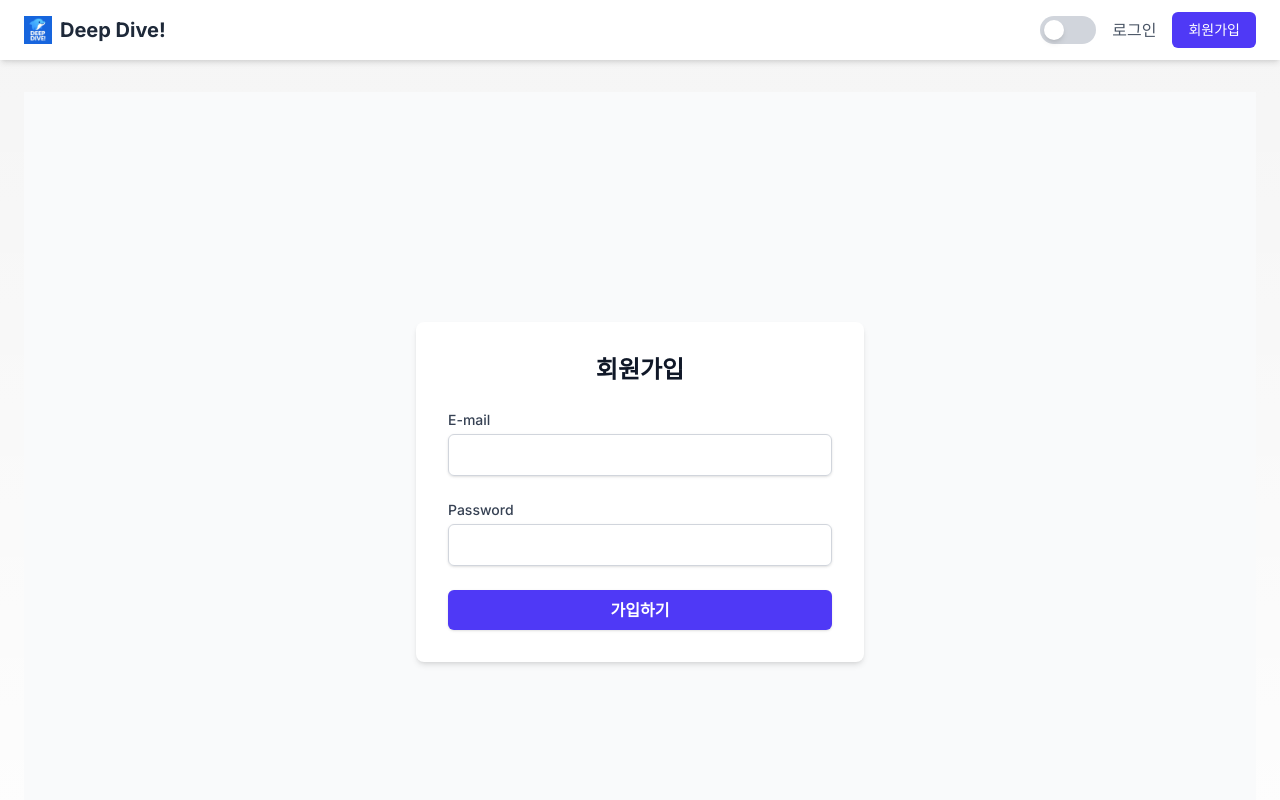
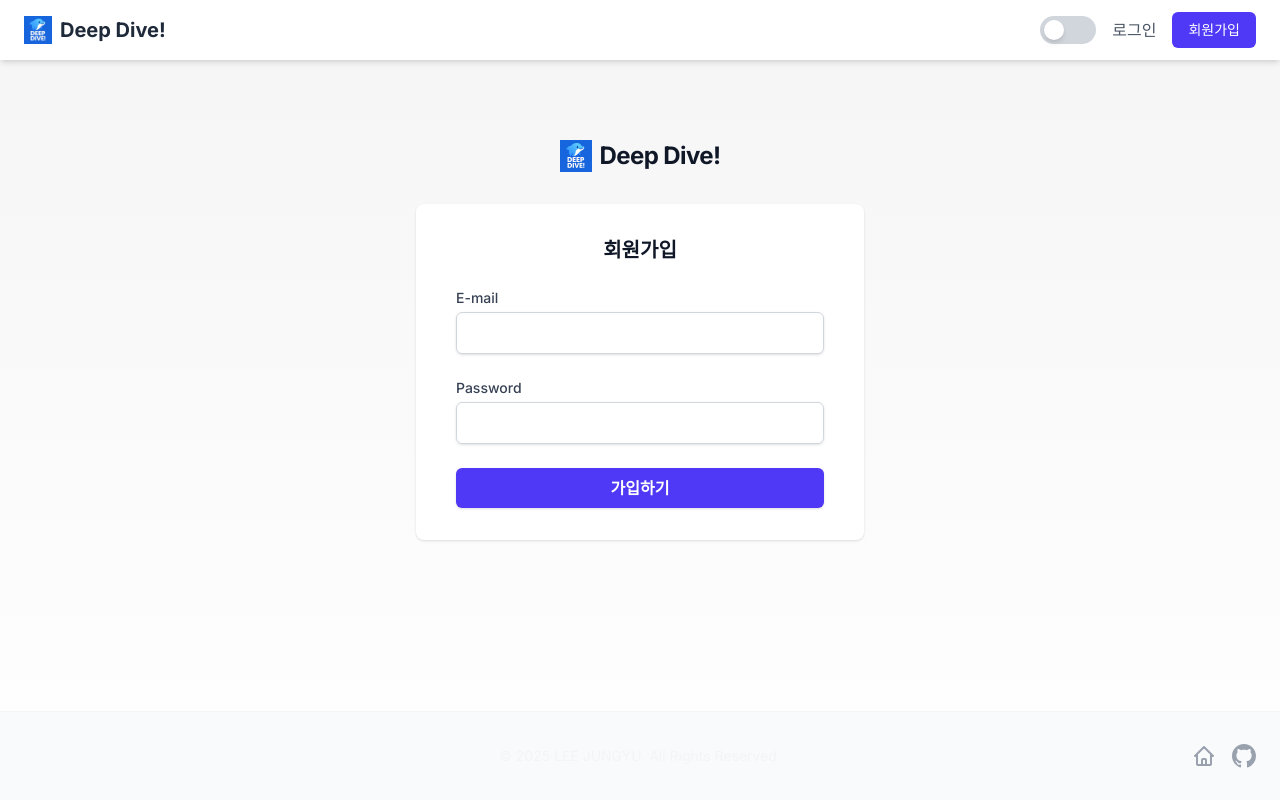
Before and after one commit to jungyuya/new-blog, a Next.js app in the folder apps/frontend/: page /signup in a window 1280 px wide. Shown: the top 800 px of the page. Built offline with nearby package versions, Linux system fonts and the light colour scheme; no server answers.

Commit message:
회원가입/로그인 까지 모두 다크모두 적용 완료

```diff
--- a/apps/frontend/src/app/login/page.tsx
+++ b/apps/frontend/src/app/login/page.tsx
@@ -1,17 +1,18 @@
 // 파일 위치: apps/frontend/src/app/login/page.tsx
 // 역할: /login 경로에 해당하는 페이지를 정의하고, 로그인 폼 컴포넌트를 렌더링합니다.
 
-import Login from '@/components/Login'; // '@/'는 src/ 디렉토리를 가리키는 절대 경로입니다.
+import Login from '@/components/Login';
+import AuthLayout from '@/components/AuthLayout'; // [추가] AuthLayout import
 
 export default function LoginPage() {
   return (
-    <div className="flex justify-center items-center min-h-screen bg-gray-50">
-      <div className="w-full max-w-md p-8 space-y-6 bg-white rounded-lg shadow-md">
-        <h1 className="text-2xl font-bold text-center text-gray-900">
-          로그인
-        </h1>
-        <Login />
-      </div>
-    </div>
+    // [수정] 기존 div 구조를 AuthLayout으로 대체합니다.
+    <AuthLayout>
+      {/* AuthLayout의 카드 내부에 들어갈 콘텐츠 */}
+      <h1 className="text-xl font-bold text-center text-gray-900 dark:text-gray-100 mb-6">
+        로그인
+      </h1>
+      <Login />
+    </AuthLayout>
   );
 }
--- a/apps/frontend/src/app/signup/page.tsx
+++ b/apps/frontend/src/app/signup/page.tsx
@@ -1,16 +1,16 @@
 // 파일 위치: apps/frontend/src/app/signup/page.tsx
 
 import SignUp from '@/components/SignUp';
+import AuthLayout from '@/components/AuthLayout'; // [추가] AuthLayout import
 
 export default function SignUpPage() {
   return (
-    <div className="flex justify-center items-center min-h-screen bg-gray-50">
-      <div className="w-full max-w-md p-8 space-y-6 bg-white rounded-lg shadow-md">
-        <h1 className="text-2xl font-bold text-center text-gray-900">
-          회원가입
-        </h1>
-        <SignUp />
-      </div>
-    </div>
+    // [수정] 기존 div 구조를 AuthLayout으로 대체합니다.
+    <AuthLayout>
+      <h1 className="text-xl font-bold text-center text-gray-900 dark:text-gray-100 mb-6">
+        회원가입
+      </h1>
+      <SignUp />
+    </AuthLayout>
   );
 }
--- a/apps/frontend/src/components/AuthLayout.tsx
+++ b/apps/frontend/src/components/AuthLayout.tsx
@@ -1,8 +1,29 @@
-// apps/frontend/src/components/AuthLayout.tsx (임시 수정본)
+// apps/frontend/src/components/AuthLayout.tsx
 'use client';
 
-// 모든 Amplify 관련 로직을 제거하고,
-// 단순히 자식 컴포넌트를 그대로 렌더링하는 역할만 수행합니다.
+import Link from 'next/link';
+import Image from 'next/image';
+
 export default function AuthLayout({ children }: { children: React.ReactNode }) {
-  return <>{children}</>;
+  return (
+    // [추가] 1. 전체 화면을 차지하고, 자식을 중앙 정렬하는 배경 레이아웃
+    <div className="flex min-h-full flex-col justify-center py-12 sm:px-6 lg:px-8">
+      <div className="sm:mx-auto sm:w-full sm:max-w-md">
+        {/* 로고와 제목 */}
+        <Link href="/" className="flex items-center justify-center space-x-2">
+          <Image src="/homelogo.webp" alt="로고" width={32} height={32} unoptimized={true} />
+          <h2 className="text-center text-2xl font-bold tracking-tight text-gray-900 dark:text-gray-100">
+            Deep Dive!
+          </h2>
+        </Link>
+      </div>
+
+      {/* [추가] 2. 폼을 감싸는 카드 UI (PostCard 등과 유사한 스타일) */}
+      <div className="mt-8 sm:mx-auto sm:w-full sm:max-w-md">
+        <div className="bg-white py-8 px-4 shadow sm:rounded-lg sm:px-10 dark:bg-stone-800 dark:border dark:border-gray-700">
+          {children}
+        </div>
+      </div>
+    </div>
+  );
 }
--- a/apps/frontend/src/components/Login.tsx
+++ b/apps/frontend/src/components/Login.tsx
@@ -1,36 +1,25 @@
-// 파일 위치: apps/frontend/src/components/Login.tsx (v2.0 리팩토링)
-// 역할: UI 렌더링과 사용자 입력 처리에만 집중하는 단순화된 컴포넌트.
-
+// 파일 위치: apps/frontend/src/components/Login.tsx
 'use client';
 
 import { useState } from 'react';
 import { useAuth } from '@/contexts/AuthContext';
-import { useRouter } from 'next/navigation'; // [추가] useRouter를 다시 import 합니다.
+import { useRouter } from 'next/navigation';
 
 export default function Login() {
-  // [수정] AuthContext에서 login 함수와 isLoading 상태를 직접 가져옵니다.
   const router = useRouter();
   const { login } = useAuth();
   const [email, setEmail] = useState('');
   const [password, setPassword] = useState('');
   const [error, setError] = useState<string | null>(null);
-  // [수정] 자체 로딩 상태 대신 AuthContext의 로딩 상태를 사용할 수도 있지만,
-  // UI의 즉각적인 피드백을 위해 독립적인 로딩 상태를 유지합니다.
   const [isSubmitting, setIsSubmitting] = useState(false);
 
   const handleSubmit = async (event: React.FormEvent<HTMLFormElement>) => {
     event.preventDefault();
     setError(null);
     setIsSubmitting(true);
-
     try {
-      // 1. AuthContext의 login 함수를 호출합니다.
       await login({ email, password });
-
-      // 2. [핵심] login 함수가 에러 없이 성공적으로 완료되면,
-      //   이곳에서 명시적으로 페이지 이동을 실행합니다.
       router.push('/');
-
     } catch (err) {
       console.error('Login failed:', err);
       if (err instanceof Error) {
@@ -43,28 +32,32 @@ export default function Login() {
     }
   };
 
-  // [수정] disabled 속성에서 isAuthLoading 대신 isSubmitting을 사용합니다.
   return (
     <form onSubmit={handleSubmit} className="space-y-6">
-      {/* ... (input 태그들은 변경 없음) ... */}
       <div>
-        <label htmlFor="email" className="block text-sm font-medium text-gray-700">E-mail</label>
+        {/* [수정] 1. 라벨에 다크 모드 색상 적용 */}
+        <label htmlFor="email" className="block text-sm font-medium text-gray-700 dark:text-gray-300">E-mail</label>
+        {/* [수정] 2. input에 다크 모드 스타일 적용 */}
         <input id="email" name="email" type="email" autoComplete="email" required value={email} onChange={(e) => setEmail(e.target.value)}
-          className="block w-full px-3 py-2 mt-1 placeholder-gray-400 border border-gray-300 rounded-md shadow-sm appearance-none focus:outline-none focus:ring-indigo-500 focus:border-indigo-500 sm:text-sm"
+          className="block w-full px-3 py-2 mt-1 placeholder-gray-400 border border-gray-300 rounded-md shadow-sm appearance-none focus:outline-none focus:ring-indigo-500 focus:border-indigo-500 sm:text-sm dark:bg-gray-700 dark:border-gray-600 dark:text-gray-200 dark:placeholder-gray-400 dark:focus:ring-indigo-500 dark:focus:border-indigo-500"
         />
       </div>
       <div>
-        <label htmlFor="password" className="block text-sm font-medium text-gray-700">Password</label>
+        {/* [수정] 1. 라벨에 다크 모드 색상 적용 */}
+        <label htmlFor="password" className="block text-sm font-medium text-gray-700 dark:text-gray-300">Password</label>
+        {/* [수정] 2. input에 다크 모드 스타일 적용 */}
         <input id="password" name="password" type="password" autoComplete="current-password" required value={password} onChange={(e) => setPassword(e.target.value)}
-          className="block w-full px-3 py-2 mt-1 placeholder-gray-400 border border-gray-300 rounded-md shadow-sm appearance-none focus:outline-none focus:ring-indigo-500 focus:border-indigo-500 sm:text-sm"
+          className="block w-full px-3 py-2 mt-1 placeholder-gray-400 border border-gray-300 rounded-md shadow-sm appearance-none focus:outline-none focus:ring-indigo-500 focus:border-indigo-500 sm:text-sm dark:bg-gray-700 dark:border-gray-600 dark:text-gray-200 dark:placeholder-gray-400 dark:focus:ring-indigo-500 dark:focus:border-indigo-500"
         />
       </div>
       {error && (
-        <div className="p-3 text-sm text-red-700 bg-red-100 rounded-md">{error}</div>
+        // [수정] 3. 에러 메시지에 다크 모드 스타일 적용
+        <div className="p-3 text-sm text-red-700 bg-red-100 rounded-md dark:bg-red-900/50 dark:text-red-400">{error}</div>
       )}
       <div>
+        {/* [수정] 4. 버튼의 비활성화 상태에 다크 모드 스타일 적용 */}
         <button type="submit" disabled={isSubmitting}
-          className="flex justify-center w-full px-4 py-2 text-sm font-medium text-white bg-indigo-600 border border-transparent rounded-md shadow-sm hover:bg-indigo-700 focus:outline-none focus:ring-2 focus:ring-offset-2 focus:ring-indigo-500 disabled:bg-gray-400"
+          className="flex justify-center w-full px-4 py-2 text-sm font-medium text-white bg-indigo-600 border border-transparent rounded-md shadow-sm hover:bg-indigo-700 focus:outline-none focus:ring-2 focus:ring-offset-2 focus:ring-indigo-500 disabled:bg-gray-400 dark:disabled:bg-gray-600"
         >
           {isSubmitting ? '로그인 중...' : '로그인'}
         </button>
```
Also changed, not shown: apps/frontend/src/components/SignUp.tsx (+17 -20 lines).
